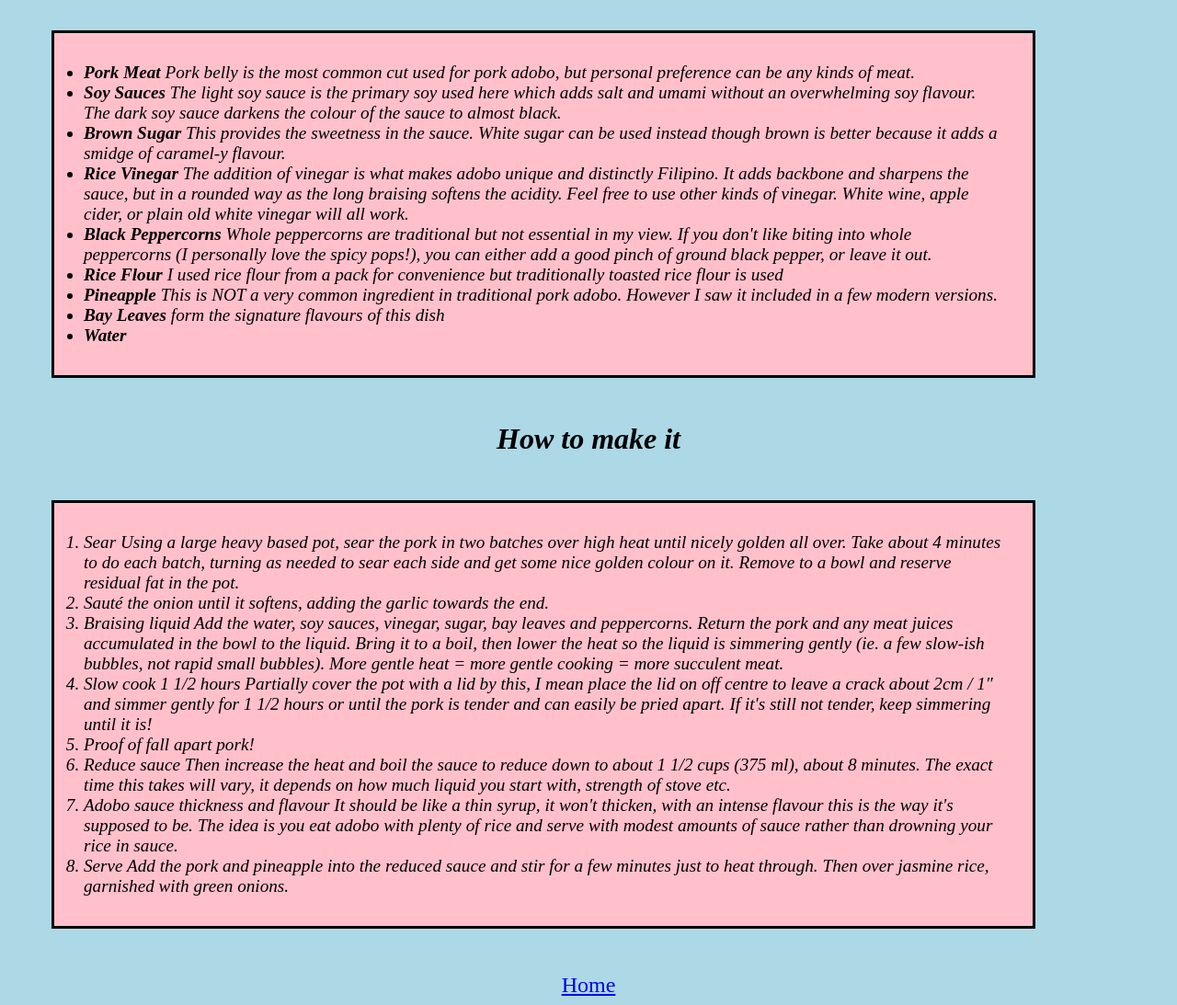
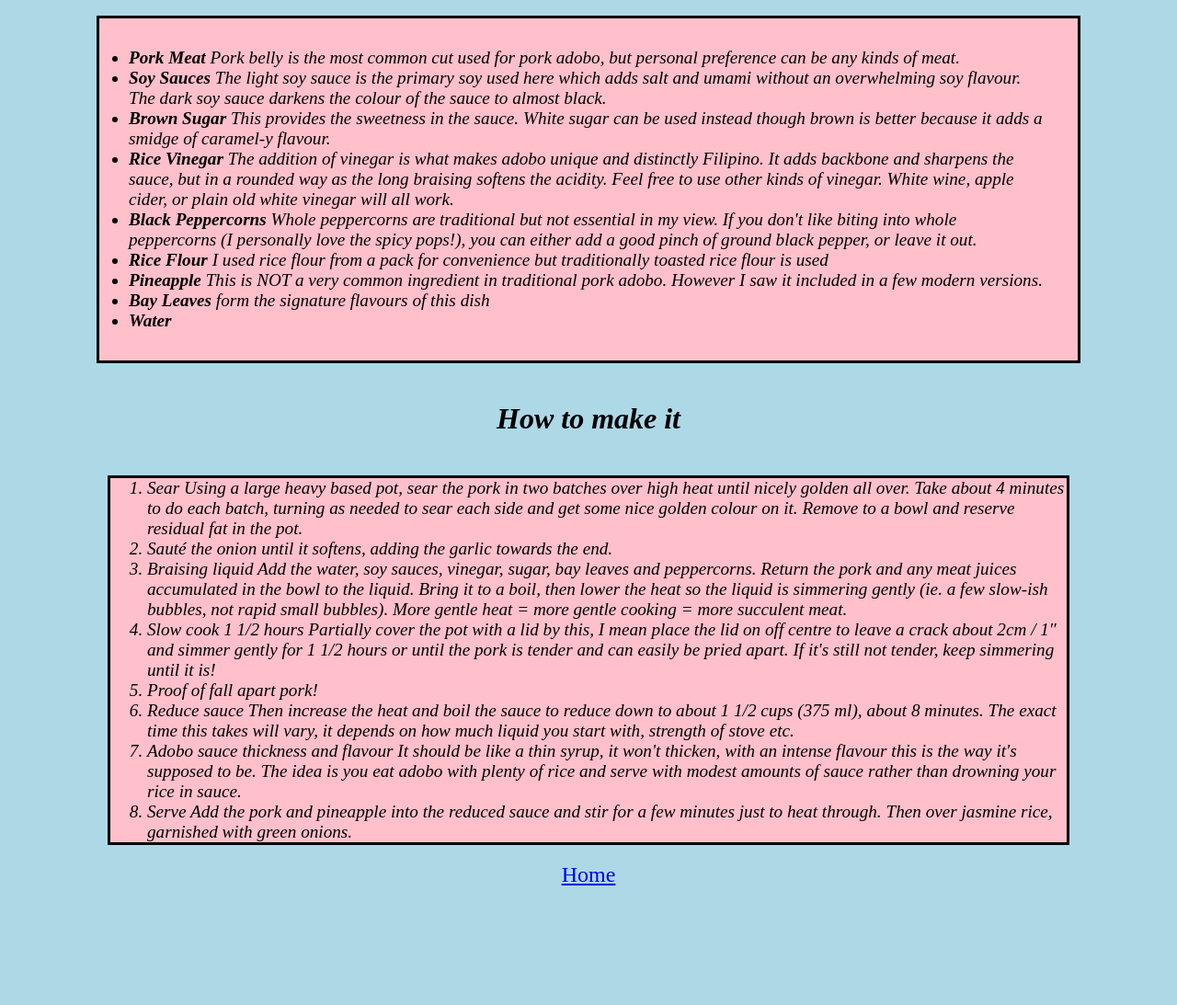
Before and after one commit to Jerry-web-ui/odin-recipes, a plain HTML site: page recipes/adobo.html in a window 1280 px wide. Shown: the part 639-1732 px from the top of the page at 92% size. After the commit the page ends 1612 px from the top, so only its background shows below. Drawn offline with Linux system fonts and the light colour scheme.

Commit message:
Odin Project

```diff
--- a/recipes/adobo.css
+++ b/recipes/adobo.css
@@ -13,6 +13,7 @@ h1, h2, h3, h4 {
     font-size: xx-large;
 }
 .one {
+    text-align: center;
     font-weight: large;
     font-size: large;
     font-family: 'Times New Roman', Times, serif;
@@ -26,7 +27,8 @@ ul {
     border: 3px   solid black;
     width: 1000px;
     padding: 32px;
-    margin: 48px;
+    margin-left: auto;
+    margin-right: auto;
 }
 ol {
     background: pink;
@@ -35,8 +37,8 @@ ol {
     font-weight: normal;
     border: 3px   solid black;
     width: 1000px;
-    padding: 32px;
-    margin: 48px;
+    margin-left: auto;
+    margin-right: auto;
 }
 a {
    display: flex;
--- a/recipes/bicol-express.css
+++ b/recipes/bicol-express.css
@@ -13,6 +13,7 @@ h1, h2, h3, h4 {
     font-size: xx-large;
 }
 p {
+    text-align: center;
     font-weight: large;
     font-size: large;
     font-family: 'Times New Roman', Times, serif;
@@ -26,7 +27,8 @@ ul {
     border: 3px   solid black;
     width: 1000px;
     padding: 32px;
-    margin: 48px;
+    margin-left: auto;
+    margin-right: auto;
 }
 ol {
     background: lightcoral;
@@ -36,7 +38,8 @@ ol {
     border: 3px   solid black;
     width: 1000px;
     padding: 32px;
-    margin: 48px;
+    margin-left: auto;
+    margin-right: auto;
 }
 a {
    display: flex;
--- a/recipes/kare-kare.css
+++ b/recipes/kare-kare.css
@@ -13,6 +13,7 @@ h1, h2, h3, h4 {
     font-size: xx-large;
 }
 p {
+    text-align: center;
     font-weight: large;
     font-size: large;
     font-family: 'Times New Roman', Times, serif;
@@ -26,7 +27,8 @@ ul {
     border: 3px   solid black;
     width: 1000px;
     padding: 32px;
-    margin: 48px;
+    margin-left: auto;
+    margin-right: auto;
 }
 ol {
     background: lightskyblue;
@@ -36,7 +38,8 @@ ol {
     border: 3px   solid black;
     width: 1000px;
     padding: 32px;
-    margin: 48px;
+    margin-left: auto;
+    margin-right: auto;
 }
 a {
    display: flex;
```
